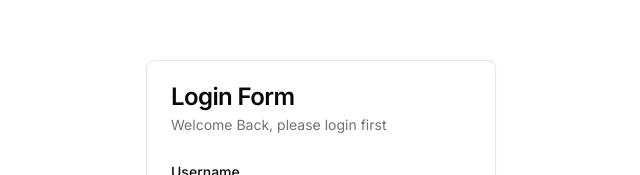
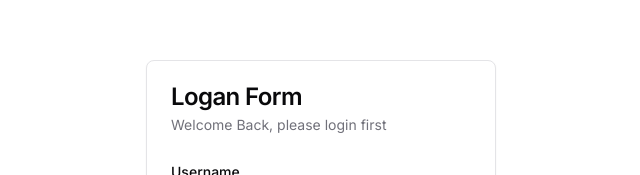
Before and after one commit to nur-wahid123/next-sosmed-fe, a Next.js app: page /login in a window 1280 px wide. Shown: the part 116-291 px from the top of the page, without its empty margins (319-959 px from the left). Built offline with nearby package versions, Linux system fonts and the light colour scheme; no server answers.

Commit message:
fix: Correct typo in login form title
Update the login form title to "Login Form" from "Logan Form".

```diff
--- a/src/components/form/login-form.tsx
+++ b/src/components/form/login-form.tsx
@@ -61,7 +61,7 @@ export default function LoginForm() {
   return (
     <Card className="w-[350px]">
       <CardHeader>
-        <CardTitle>Login Form</CardTitle>
+        <CardTitle>Logan Form</CardTitle>
         <CardDescription>Welcome Back, please login first</CardDescription>
       </CardHeader>
       <CardContent>
```
